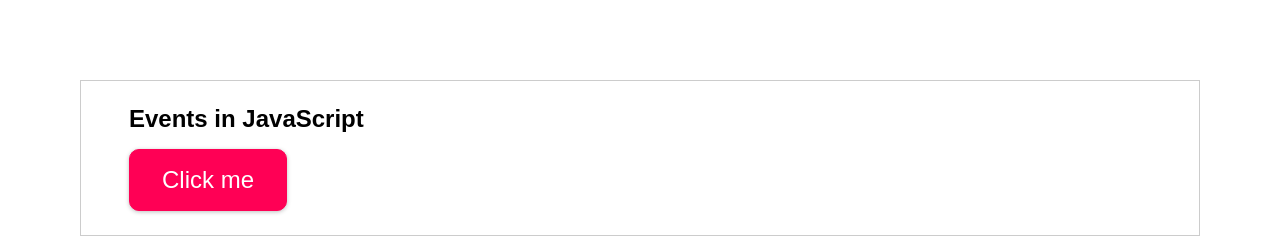
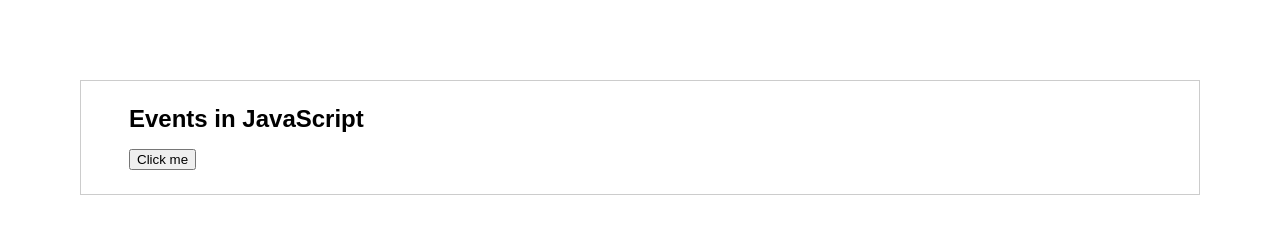
Before and after one commit to shimulckbt/javascript-practice, a plain HTML site: page event/events.html in a window 1280 px wide. Drawn offline with Linux system fonts and the light colour scheme.

```diff
--- a/event/assets/styles/events.css
+++ b/event/assets/styles/events.css
@@ -11,27 +11,3 @@
 h2 {
   margin: 0 0 1rem 0;
 }
-
-button {
-  font: inherit;
-  font-size: 1.5rem;
-  padding: 1rem 2rem;
-  border: 1px solid #ff0055;
-  background: #ff0055;
-  color: white;
-  cursor: pointer;
-  border-radius: 10px;
-  box-shadow: 0 1px 4px rgba(0, 0, 0, 0.26);
-  transition: all 0.3s;
-}
-
-button:focus {
-  outline: none;
-}
-
-button:hover,
-button:active {
-  background: #e92f6d;
-  border-color: #e92f6d;
-  box-shadow: 0 1px 8px rgba(0, 0, 0, 0.26);
-}
```
